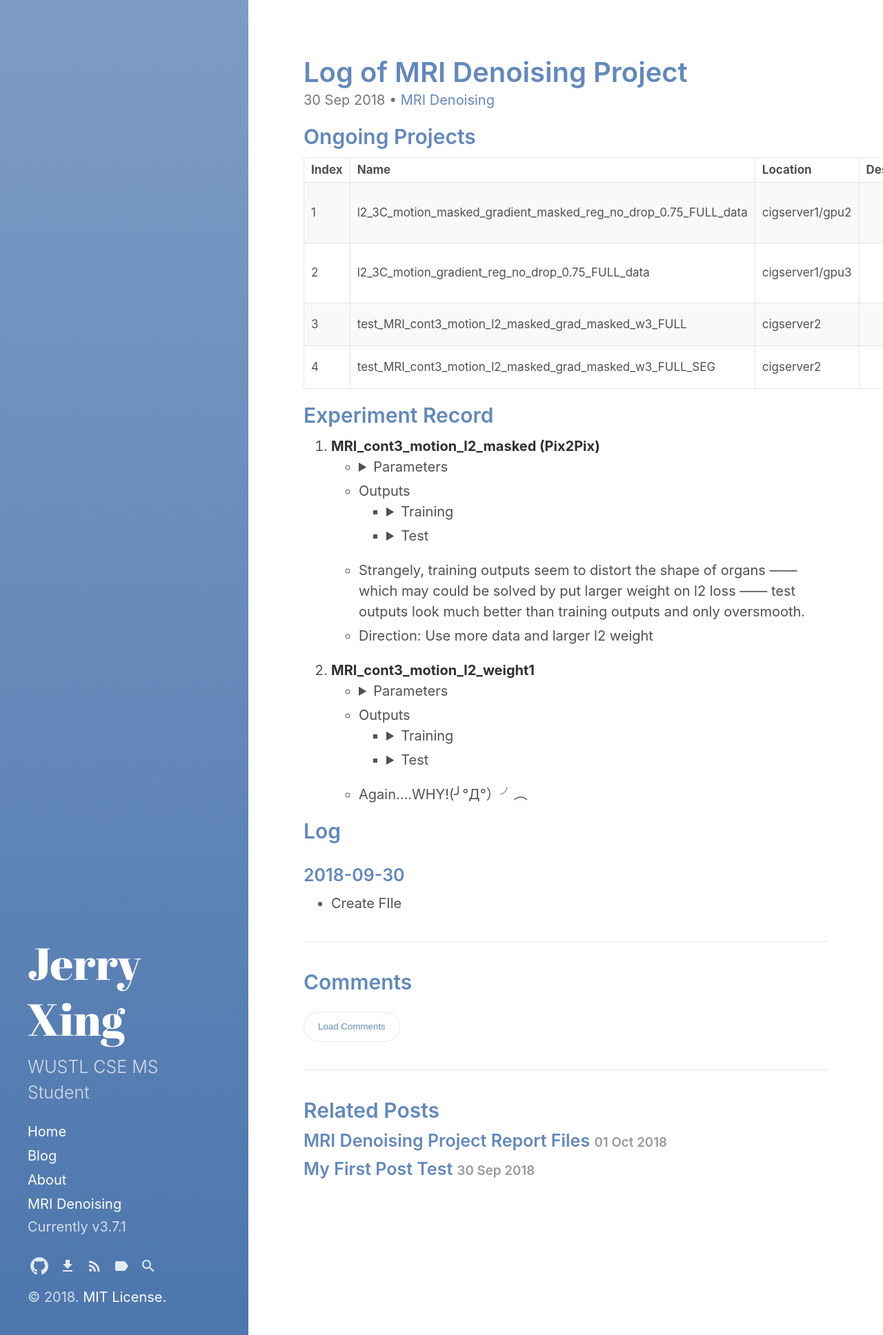
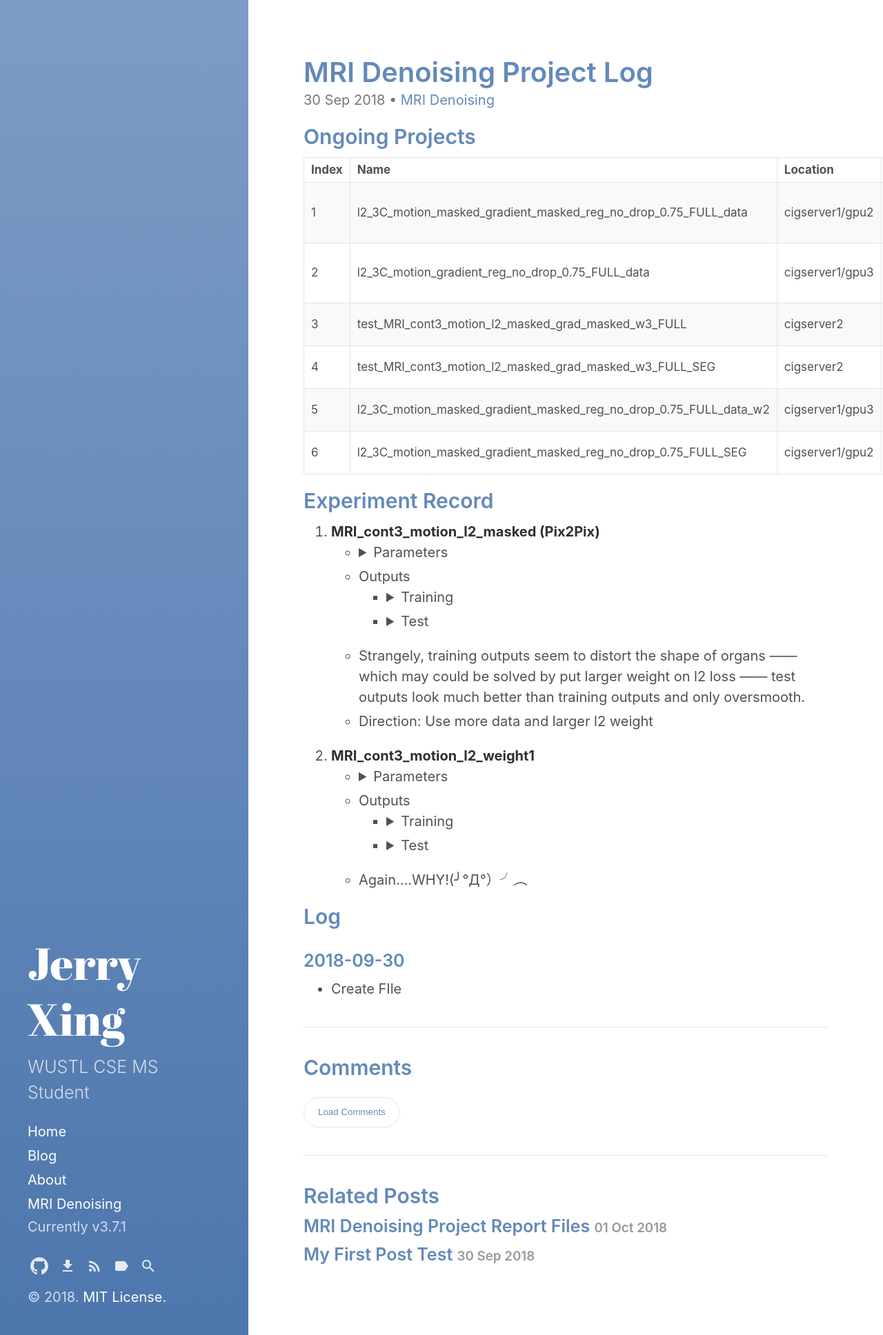
Before and after one commit to jr-xing/jr-xing.github.io, a Jekyll site: the page built from _posts/2018-09-30-MRI-denoising-log.md, in a window 1280 px wide. Shown: the whole page at 69% size. Built offline with Jekyll 4.4.1, drawn with Linux system fonts in a browser that asks for light colours.

Commit message:
add task

```diff
--- a/_posts/2018-09-30-MRI-denoising-log.md
+++ b/_posts/2018-09-30-MRI-denoising-log.md
@@ -1,6 +1,6 @@
 ---
 layout: post
-title: Log of MRI Denoising Project
+title: MRI Denoising Project Log
 category: MRI Denoising
 excerpt_separator:  <!--more-->
 ---
@@ -18,7 +18,10 @@ excerpt_separator:  <!--more-->
 | 2     | l2_3C_motion_gradient_reg_no_drop_0.75_FULL_data               | cigserver1/gpu3 |             |  END    | Sep 30 22:32 | 189 Oct 1 19:09 | 0.1 hour/epoch  |             |
 | 3     | test_MRI_cont3_motion_l2_masked_grad_masked_w3_FULL            | cigserver2      |             |  END    | Oct 1 12:53  |                 |                 | Oct 2 11:30 |
 | 4     | test_MRI_cont3_motion_l2_masked_grad_masked_w3_FULL_SEG        | cigserver2      |             |         | Oct 2 11:40  |                 |                 | Oct 3 17:30 |
+| 5     | l2_3C_motion_masked_gradient_masked_reg_no_drop_0.75_FULL_data_w2 | cigserver1/gpu3 |             |  300Eps       | Oct 2 15:20  |   | x hour/epoch | Oct 3 21:20 |
+| 6     | l2_3C_motion_masked_gradient_masked_reg_no_drop_0.75_FULL_SEG | cigserver1/gpu2 |             |  300Eps     | Oct 2 15:20  |   | x hour/epoch | Oct 3 21:20 |
 
+<!--more-->
 
 ## Experiment Record
 1. **MRI_cont3_motion_l2_masked (Pix2Pix)**
```
